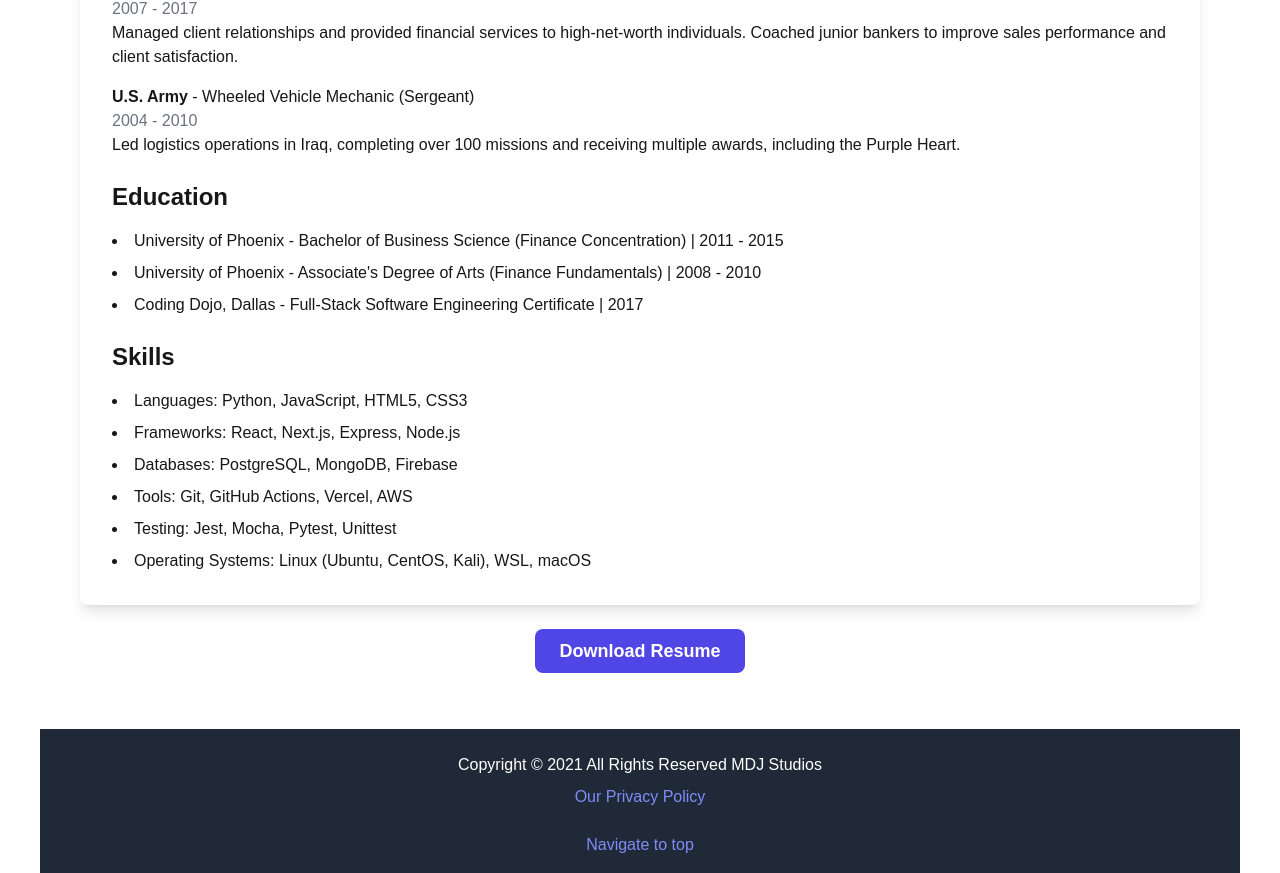
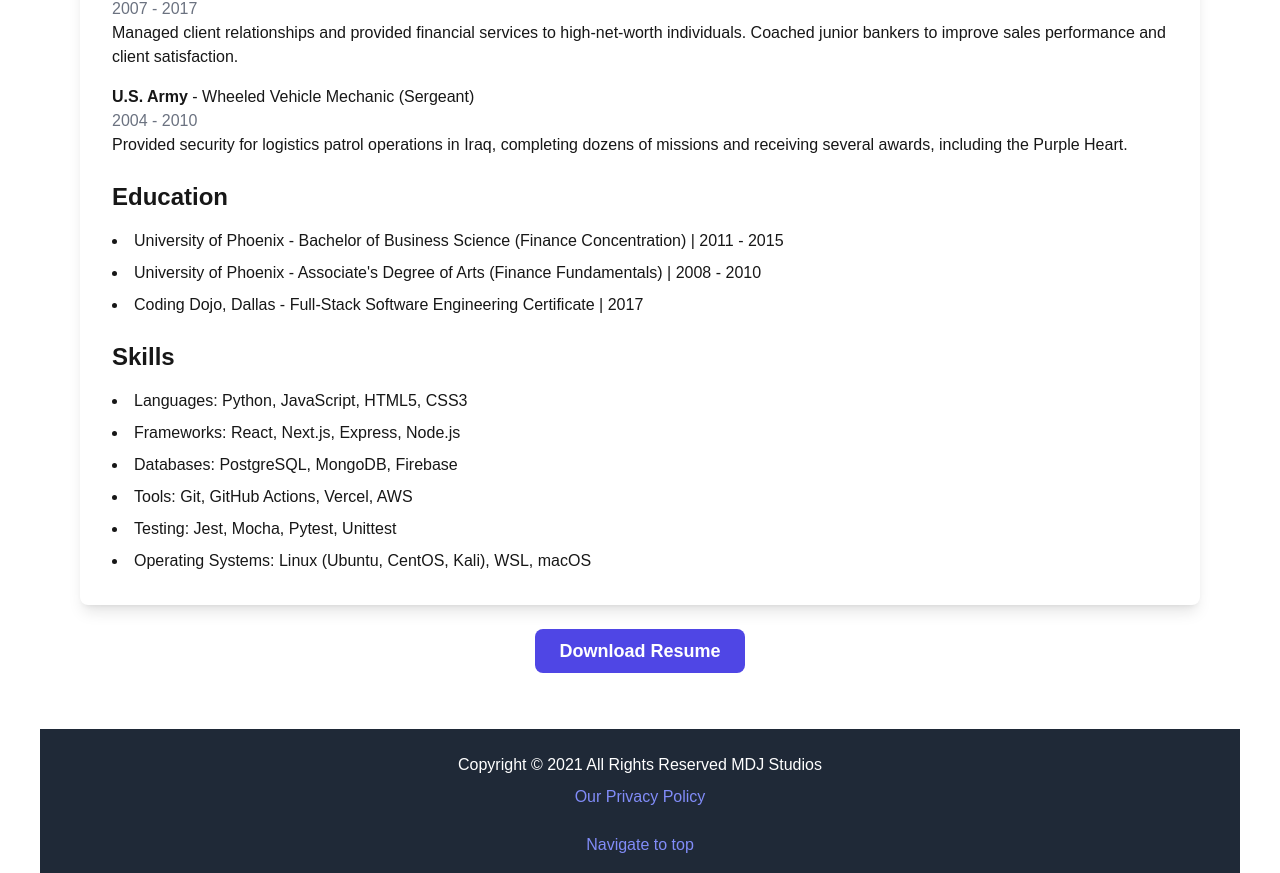
Before and after one commit to myDeveloperJourney/mdj-studios-website-v2, a Next.js app: page /dans-bio in a window 1280 px wide. Shown: the part 1457-2330 px from the top of the page. Built offline with nearby package versions, Linux system fonts and the light colour scheme.

Commit message:
wip: fixes bio

```diff
--- a/src/pages/dans-bio.tsx
+++ b/src/pages/dans-bio.tsx
@@ -82,7 +82,7 @@ export default function BioPage() {
                 <strong>U.S. Army</strong> - Wheeled Vehicle Mechanic (Sergeant)
                 <span className="block text-gray-500">2004 - 2010</span>
                 <p>
-                  Led logistics operations in Iraq, completing over 100 missions and receiving multiple awards, including the Purple Heart.
+                  Provided security for logistics patrol operations in Iraq, completing dozens of missions and receiving several awards, including the Purple Heart.
                 </p>
               </li>
             </ul>
```
